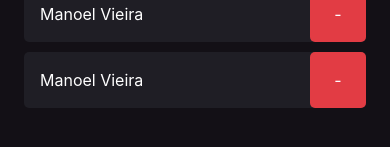
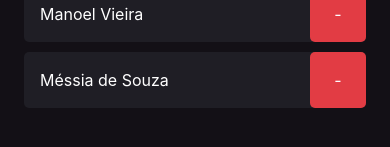
Before and after one commit to manoelvieira0/event-app, a React Native app: screen / in a window 390 px wide. Shown: the part 269-416 px from the top of the page. Built offline with nearby package versions, Linux system fonts and the light colour scheme.

Commit message:
Utilizando Propriedades no Componente

```diff
--- a/src/components/Participant/index.tsx
+++ b/src/components/Participant/index.tsx
@@ -1,10 +1,14 @@
 import {View, Text, TouchableOpacity} from 'react-native'
 import { styles } from './styles'
 
-export function Participant(){
+type Props = {
+  name: string;
+}
+
+export function Participant({name}: Props){
   return (
     <View style={styles.container}>
-      <Text style={styles.name}>Manoel Vieira</Text>
+      <Text style={styles.name}>{name}</Text>
 
       <TouchableOpacity style={styles.button}>
           <Text style={styles.buttonText}>
--- a/src/screens/Home/index.tsx
+++ b/src/screens/Home/index.tsx
@@ -29,8 +29,8 @@ export function Home() {
         </TouchableOpacity>
       </View>
 
-      <Participant />
-      <Participant />
+      <Participant name="Manoel Vieira"/>
+      <Participant name="Méssia de Souza"/>
     </View>
   );
 }
```
